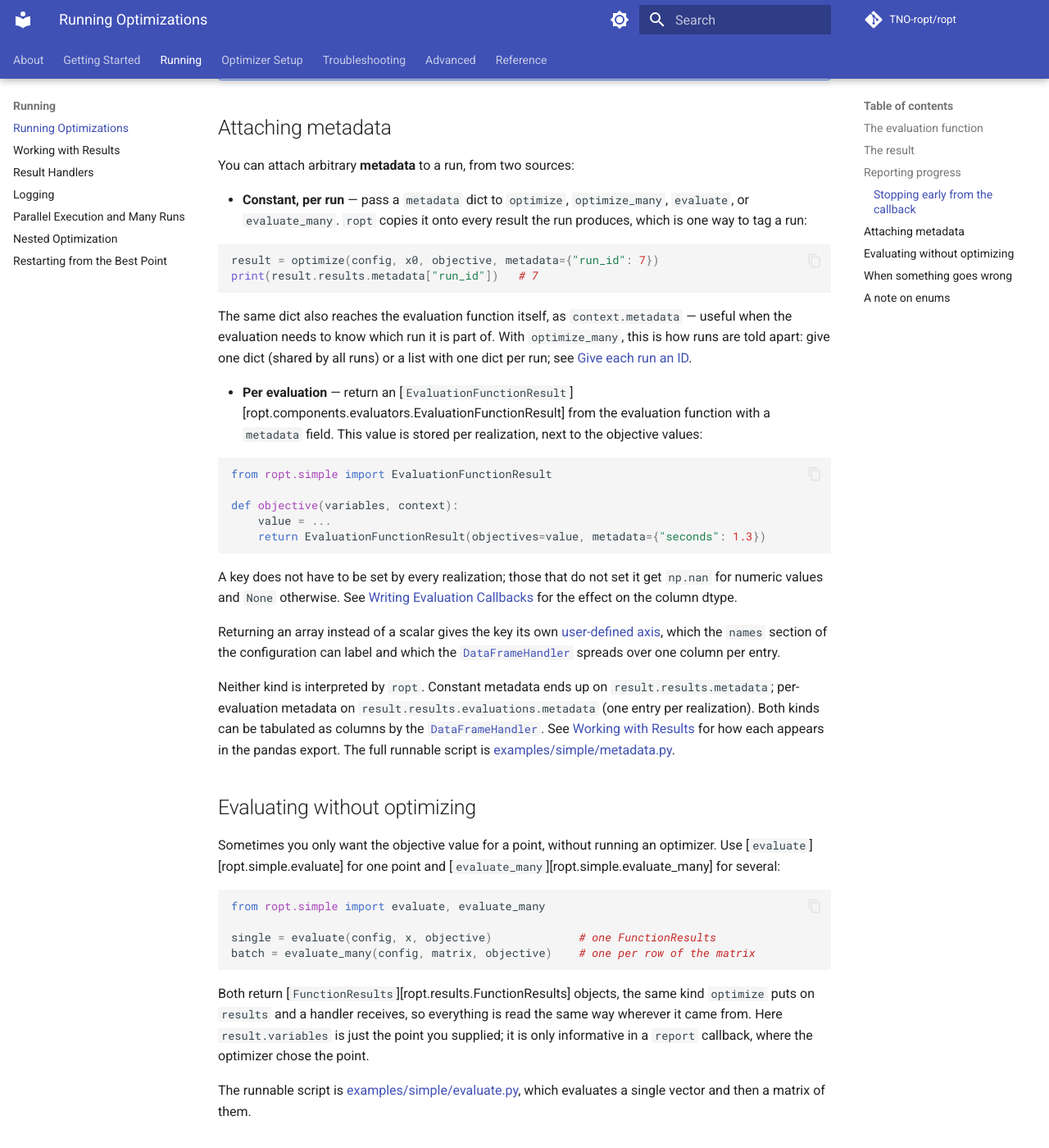
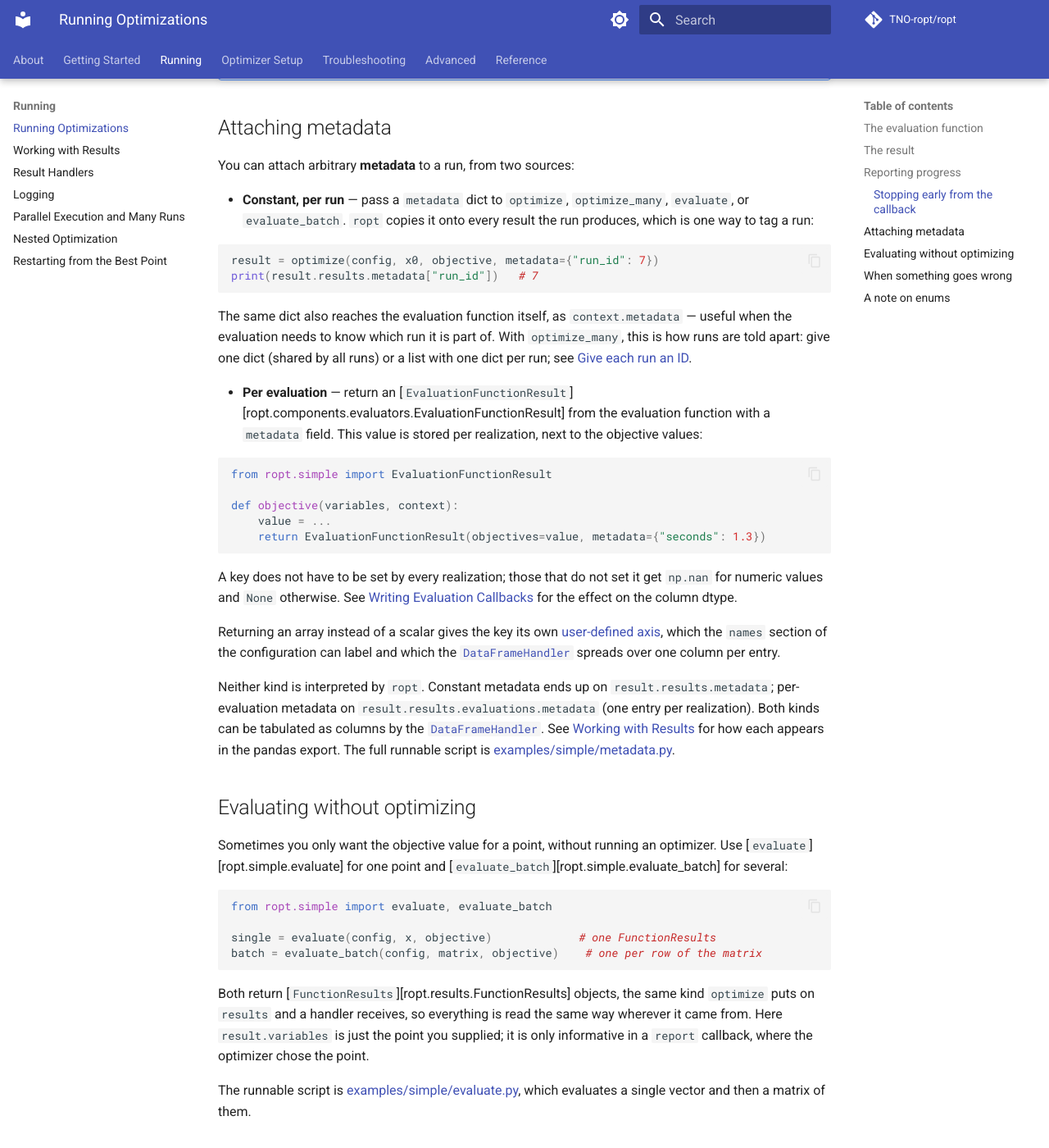
Before and after one commit to TNO-ropt/ropt, an MkDocs documentation site: the page built from docs/running/running.md, in a window 1280 px wide and 1400 px high, scrolled down 3406 px. Shown: the whole window at 82% size. Built offline with MkDocs 1.6.1 and Material for MkDocs 9.7.7, drawn with Linux system fonts in a browser that asks for light colours; comment, search, counter and statistics services are not loaded; the version menu is left out.

Commit message:
Rename evaluate_many to evaluate_batch

````diff
--- a/docs/running/running.md
+++ b/docs/running/running.md
@@ -171,7 +171,7 @@ it had reached.
 
 !!! note "Nothing to stop on an evaluation"
     [`evaluate`][ropt.simple.evaluate] and
-    [`evaluate_many`][ropt.simple.evaluate_many] take `report=` as well, but
+    [`evaluate_batch`][ropt.simple.evaluate_batch] take `report=` as well, but
     there the return value is **ignored**. An evaluation is a single batch with
     no optimizer loop to interrupt, so the callback reports and nothing more.
 
@@ -180,7 +180,7 @@ it had reached.
 You can attach arbitrary **metadata** to a run, from two sources:
 
 - **Constant, per run** — pass a `metadata` dict to `optimize`, `optimize_many`,
-  `evaluate`, or `evaluate_many`. `ropt` copies it onto every result the run
+  `evaluate`, or `evaluate_batch`. `ropt` copies it onto every result the run
   produces, which is one way to tag a run:
 
   ```python
@@ -230,13 +230,13 @@ each appears in the pandas export. The full runnable script is
 
 Sometimes you only want the objective value for a point, without running an
 optimizer. Use [`evaluate`][ropt.simple.evaluate] for one point and
-[`evaluate_many`][ropt.simple.evaluate_many] for several:
+[`evaluate_batch`][ropt.simple.evaluate_batch] for several:
 
 ```python
-from ropt.simple import evaluate, evaluate_many
+from ropt.simple import evaluate, evaluate_batch
 
 single = evaluate(config, x, objective)             # one FunctionResults
-batch = evaluate_many(config, matrix, objective)    # one per row of the matrix
+batch = evaluate_batch(config, matrix, objective)    # one per row of the matrix
 ```
 
 Both return [`FunctionResults`][ropt.results.FunctionResults] objects, the
````
Also changed, not shown: docs/reference/simple.md (+1 -1 lines), docs/running/parallel.md (+1 -1 lines), 5 other files.
